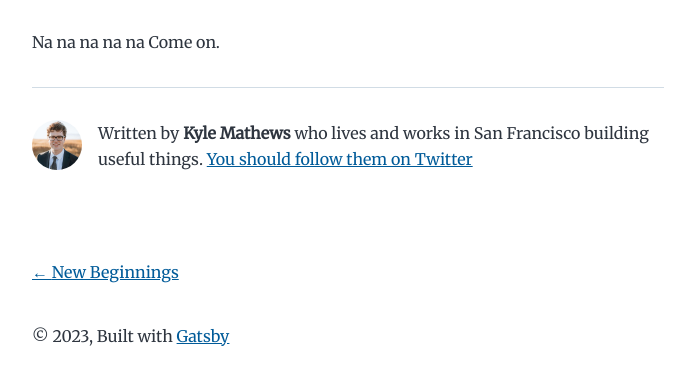
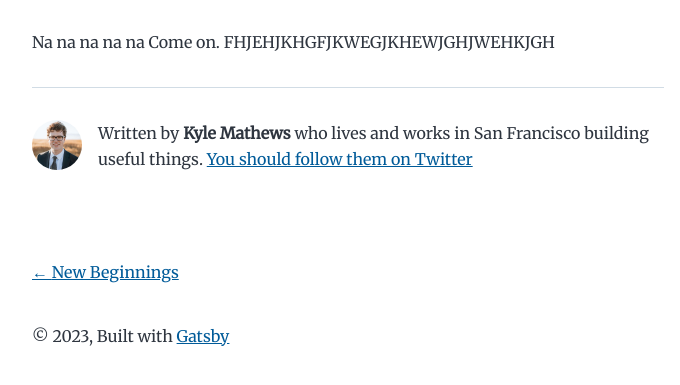
Before and after one commit to guybriggs/blog, a Gatsby site: page /all-rise-for-the-national-anthem/ in a window 1280 px wide. Shown: the part 211-596 px from the top of the page, without its empty margins (292-972 px from the left). Built offline with nearby package versions, Linux system fonts and the light colour scheme; Gatsby itself is replaced by a stand-in of ours.

Commit message:
Update Blog “all-rise-for-the-national-anthem/index”

```diff
--- a/content/blog/all-rise-for-the-national-anthem/index.md
+++ b/content/blog/all-rise-for-the-national-anthem/index.md
@@ -3,4 +3,4 @@ title: All rise for the national anthem.
 date: 2023-10-18T05:02:43.119Z
 description: Description goes here.
 ---
-Na na na na na Come on.
+Na na na na na Come on. FHJEHJKHGFJKWEGJKHEWJGHJWEHKJGH
```
